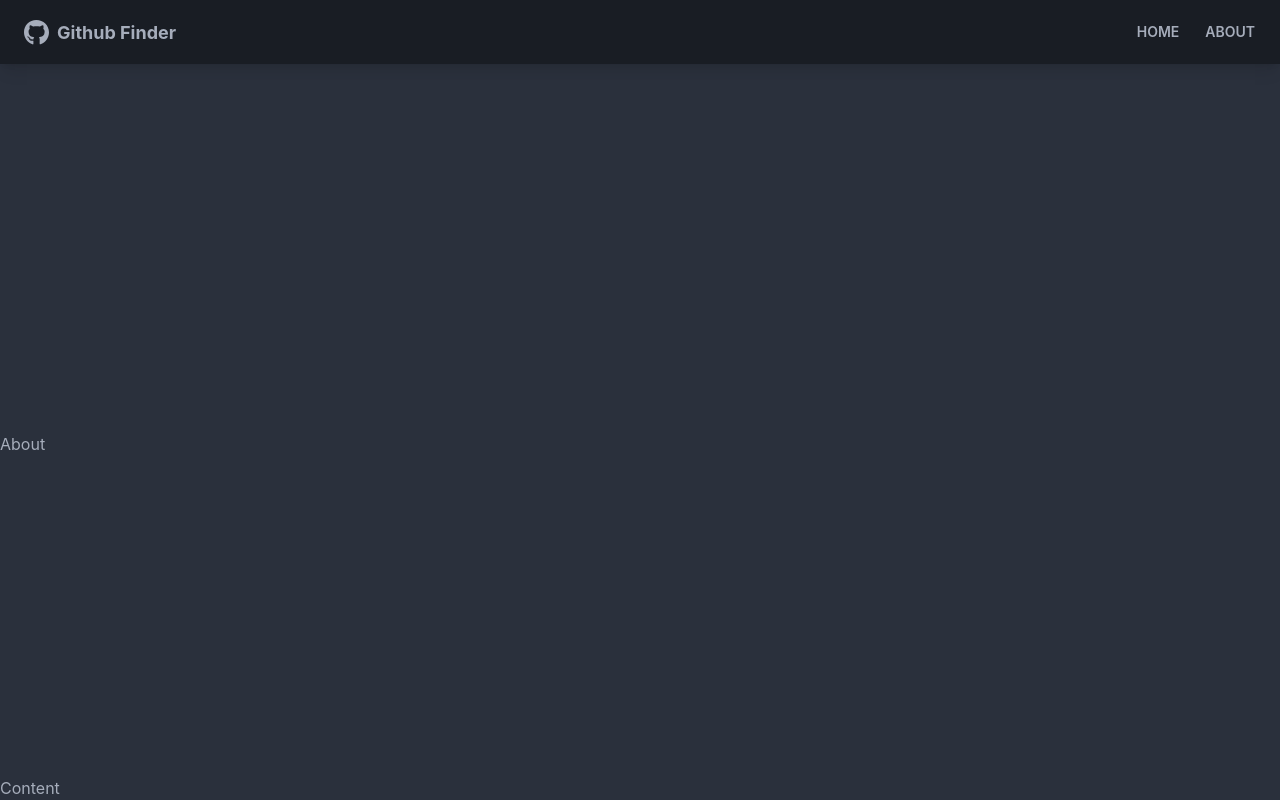
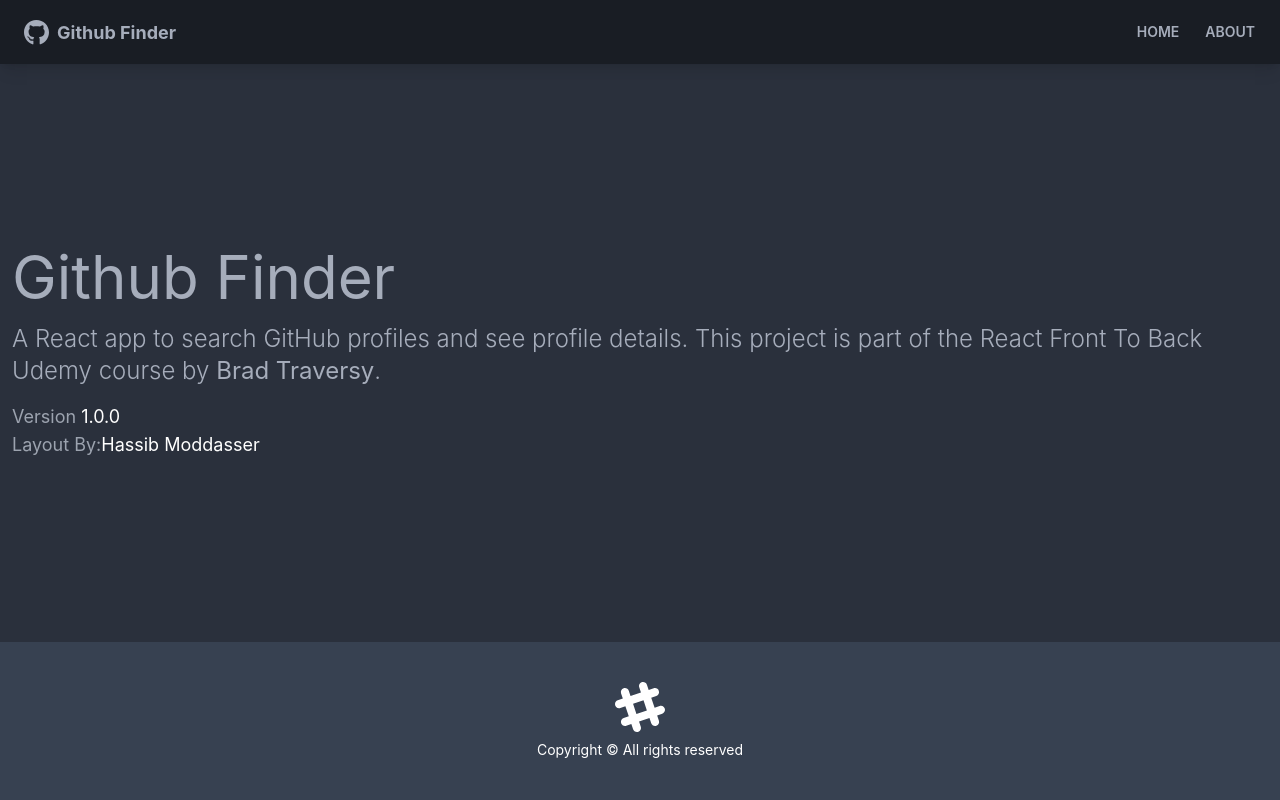
Before and after one commit to PhilippeMallari/github-finder, a React (Create React App) app: page /about in a window 1280 px wide. Built offline with nearby package versions, Linux system fonts and the light colour scheme.

Commit message:
updated home and about | added 404 page | updated the routes | added footer

```diff
--- a/src/App.js
+++ b/src/App.js
@@ -5,19 +5,25 @@
   Link,
 } from "react-router-dom";
 import Navbar from "./components/layout/Navbar";
-import Home from "./components/Home"
-import About from "./components/About"
+import Footer from "./components/layout/Footer"
+import Home from "./pages/Home"
+import About from "./pages/About"
+import NotFound from "./pages/NotFound"
 
 function App() {
   return (
     <Router>
       <div className="flex flex-col justify-between h-screen">
         <Navbar />
-        <Routes>
-          <Route path="/" element={<Home />} />
-          <Route path="/about" element={<About />} />
-        </Routes>
-        <main>Content</main>
+        <main className="container mx-auto px-3 pb-12">
+          <Routes>
+            <Route path="/" element={<Home />} />
+            <Route path="/about" element={<About />} />
+            <Route path="/notfound" element={<NotFound />} />
+            <Route path="/*" element={<NotFound />} />
+          </Routes>
+        </main>
+        <Footer />
       </div>
     </Router>
   )
--- a/src/components/About.jsx
+++ /dev/null
@@ -1,9 +0,0 @@
-import React from 'react'
-
-function About() {
-  return (
-    <div>About</div>
-  )
-}
-
-export default About
--- /dev/null
+++ b/src/components/layout/Footer.jsx
@@ -0,0 +1,24 @@
+import React from 'react'
+
+export default function Footer() {
+    const footerYear = new Date().getFullYear
+
+    return (
+        <footer className="footer p-10 bg-gray-700 text-primary-content footer-center">
+            <div>
+                <svg
+                    width='50'
+                    height='50'
+                    viewBox='0 0 24 24'
+                    xmlns='http://www.w3.org/2000/svg'
+                    fillRule='evenodd'
+                    clipRule='evenodd'
+                    className='inline-block fill-current'
+                    >
+                    <path d='M22.672 15.226l-2.432.811.841 2.515c.33 1.019-.209 2.127-1.23 2.456-1.15.325-2.148-.321-2.463-1.226l-.84-2.518-5.013 1.677.84 2.517c.391 1.203-.434 2.542-1.831 2.542-.88 0-1.601-.564-1.86-1.314l-.842-2.516-2.431.809c-1.135.328-2.145-.317-2.463-1.229-.329-1.018.211-2.127 1.231-2.456l2.432-.809-1.621-4.823-2.432.808c-1.355.384-2.558-.59-2.558-1.839 0-.817.509-1.582 1.327-1.846l2.433-.809-.842-2.515c-.33-1.02.211-2.129 1.232-2.458 1.02-.329 2.13.209 2.461 1.229l.842 2.515 5.011-1.677-.839-2.517c-.403-1.238.484-2.553 1.843-2.553.819 0 1.585.509 1.85 1.326l.841 2.517 2.431-.81c1.02-.33 2.131.211 2.461 1.229.332 1.018-.21 2.126-1.23 2.456l-2.433.809 1.622 4.823 2.433-.809c1.242-.401 2.557.484 2.557 1.838 0 .819-.51 1.583-1.328 1.847m-8.992-6.428l-5.01 1.675 1.619 4.828 5.011-1.674-1.62-4.829z'></path>
+                </svg>
+                <p>Copyright &copy; {footerYear} All rights reserved</p>
+            </div>
+        </footer>
+    )
+}
--- /dev/null
+++ b/src/pages/About.jsx
@@ -0,0 +1,33 @@
+import React from 'react'
+
+function About() {
+  return (
+    <>
+      <h1 className='text-6xl mb-4'>Github Finder</h1>
+      <p className='mb-4 text-2xl font-light'>
+        A React app to search GitHub profiles and see profile details. This
+        project is part of the
+        <a href='https://www.udemy.com/course/modern-react-front-to-back/'>
+          {' '}
+          React Front To Back
+        </a>{' '}
+        Udemy course by
+        <strong>
+          <a href='https://traversymedia.com'> Brad Traversy</a>
+        </strong>
+        .
+      </p>
+      <p className='text-lg text-gray-400'>
+        Version <span className='text-white'>1.0.0</span>
+      </p>
+      <p className='text-lg text-gray-400'>
+        Layout By:
+        <a className='text-white' href='https://twitter.com/hassibmoddasser'>
+           Hassib Moddasser
+        </a>
+      </p>
+    </>
+  )
+}
+
+export default About
--- a/src/components/Home.jsx
+++ b/src/pages/Home.jsx
@@ -2,7 +2,9 @@
 
 function Home() {
   return (
-    <div>Home</div>
+    <h1 className="text-6xl">
+     Welcome to Home
+    </h1>
   )
 }
 
--- /dev/null
+++ b/src/pages/NotFound.jsx
@@ -0,0 +1,22 @@
+import React from 'react'
+import { FaHome } from 'react-icons/fa'
+import { Link } from 'react-router-dom'
+
+function NotFound() {
+    return (
+        <div className="hero">
+            <div className="hero-content text-center">
+                <div className="max-w-lg">
+                    <h1 className="text-8xl font-bold mb-8">Oops!</h1>
+                    <p className="text-5xl mb-8">404 - Page not found!</p>
+                    <Link to="/" className="btn btn-primary btn-lg">
+                        <FaHome className="mr-2" />
+                        Back to home
+                    </Link>
+                </div>
+            </div>
+        </div>
+    )
+}
+
+export default NotFound
```
